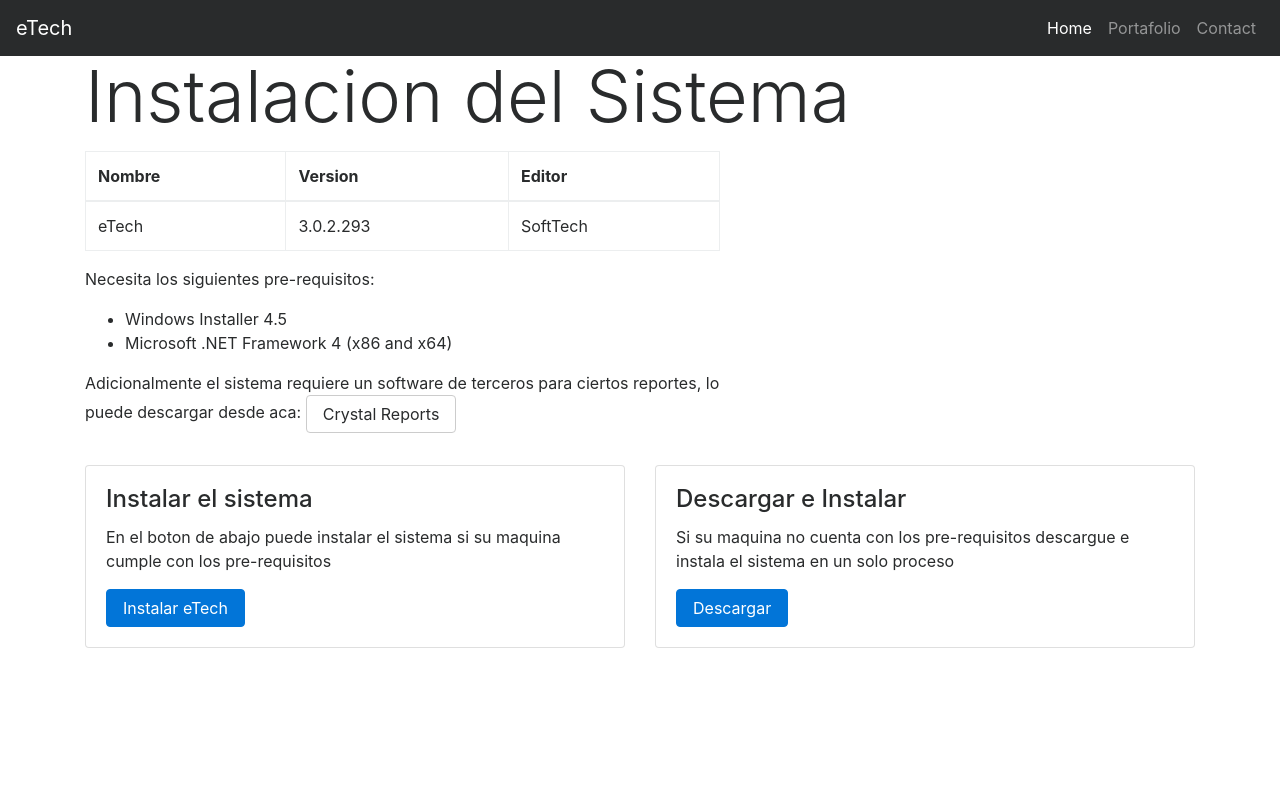
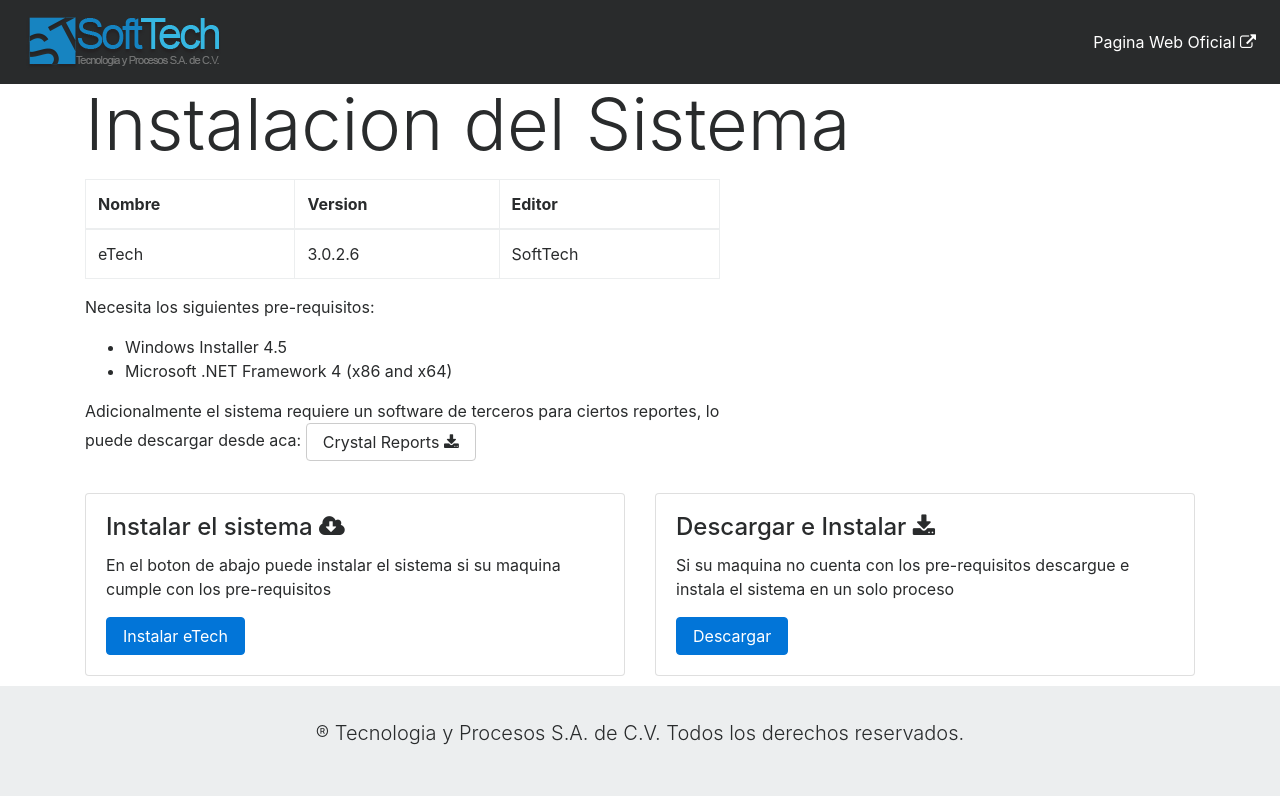
Before and after one commit to SofusHellheim/Bootstrap-4-Testing, a plain HTML site: page eTech.html in a window 1280 px wide. Drawn offline with nearby package versions, Linux system fonts and the light colour scheme; a script that the page names is missing.

Commit message:
WIP eTech

```diff
--- a/css/style.css
+++ b/css/style.css
@@ -1,3 +1,13 @@
 #jumbotronFooter {
 	margin-bottom: 0px;
+	padding: 32px;
 }
+
+#containerFooter {
+	padding: 0px;
+	margin-top: 10px;
+}
+
+#jumbotronFooter .lead {
+	text-align: center;
+}
--- a/eTech.html
+++ b/eTech.html
@@ -10,6 +10,7 @@
 
     <meta name="viewport" content="width=device-width, initial-scale=1, shrink-to-fit=no">
 
+  <title>eTech</title>
 
 
     <!-- Bootstrap CSS -->
@@ -19,6 +20,8 @@
     <link rel="stylesheet" href="css/font-awesome.css">
 
     <link rel="stylesheet" href="css/style.css">
+
+    <link rel="icon" href="img/etechlogo.png">
 
   </head>
 
@@ -38,7 +41,9 @@
 
     </button>
 
-    <a class="navbar-brand" href="#">eTech</a>
+    <a class="navbar-brand" href="#">
+     <img src="img/logo.png"  class="d-inline-block align-top" alt="">
+    </a>
 
 
 
@@ -48,19 +53,7 @@
 
         <li class="nav-item active">
 
-          <a class="nav-link" href="#">Home <span class="sr-only">(current)</span></a>
-
-        </li>
-
-        <li class="nav-item">
-
-          <a class="nav-link" href="#">Portafolio</a>
-
-        </li>
-
-        <li class="nav-item">
-
-          <a class="nav-link" href="#">Contact</a>
+          <a class="nav-link" href="http://softtech.com.sv/" target="_blank">Pagina Web Oficial <span class="fa fa-external-link"></span> <span class="sr-only">(current)</span></a>
 
         </li>
 
@@ -108,7 +101,7 @@
 
               <td>eTech</td>
 
-              <td>3.0.2.293</td>
+              <td>3.0.2.6</td>
 
               <td>SoftTech</td>
 
@@ -136,7 +129,7 @@
 
         </ul>
 
-        <p>Adicionalmente el sistema requiere un software de terceros para ciertos reportes, lo puede descargar desde aca: <a href="eTech_Admin.application" class="btn btn-secondary" role="button">Crystal Reports</a>
+        <p>Adicionalmente el sistema requiere un software de terceros para ciertos reportes, lo puede descargar desde aca: <a href="eTech_Admin.application" class="btn btn-secondary" role="button">Crystal Reports <span class="fa fa-download"></span></a>
 
         </p>
 
@@ -148,7 +141,7 @@
 
           <div class="card-block">
 
-            <h4 class="card-title">Instalar el sistema</h4>
+            <h4 class="card-title">Instalar el sistema <span class="fa fa-cloud-download"></span></h4>
 
             <p class="card-text">
 
@@ -170,7 +163,7 @@
 
           <div class="card-block">
 
-            <h4 class="card-title">Descargar e Instalar</h4>
+            <h4 class="card-title">Descargar e Instalar <span class="fa fa-download"></span></h4>
 
             <p class="card-text">
 
@@ -191,6 +184,13 @@
   </div> <!-- End Main -->
 
 
+  <!-- Footer -->
+  <div class="container-fluid" id="containerFooter">
+    <div class="jumbotron jumbotron-fluid" id="jumbotronFooter">
+      <p class="lead">&reg; Tecnologia y Procesos S.A. de C.V. Todos los derechos reservados.</p>
+    </div>
+  </div>
+
 
  <!-- jQuery first, then Tether, then Bootstrap JS. -->
 
```
Also changed, not shown: img/etechlogo.png (added), img/logo.png (added).
